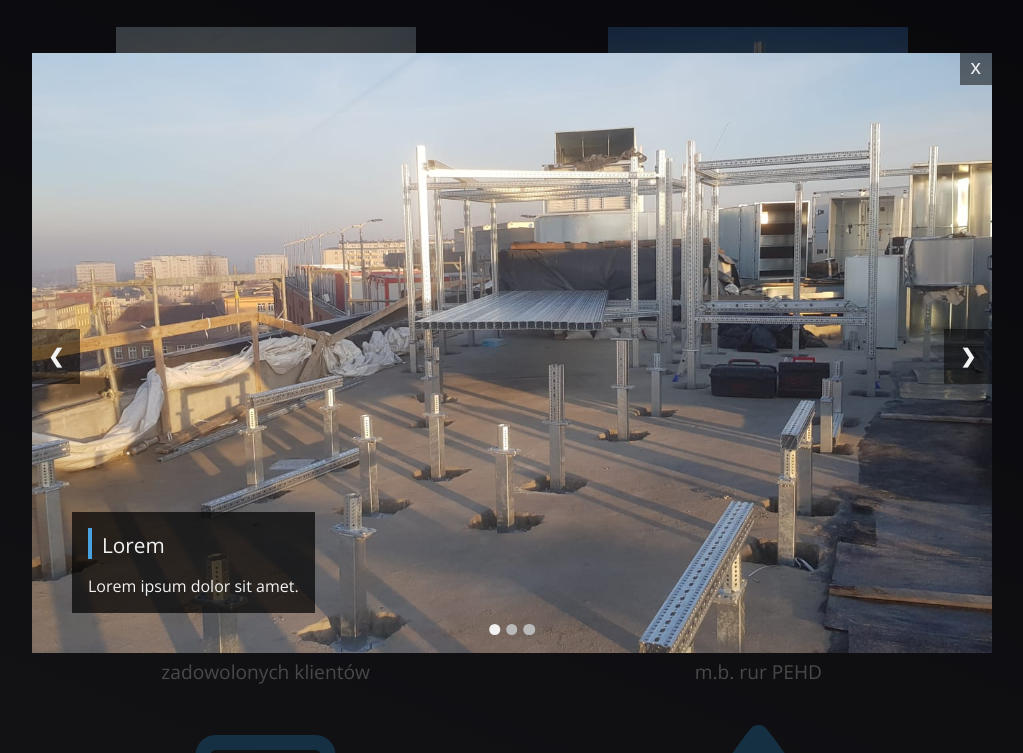
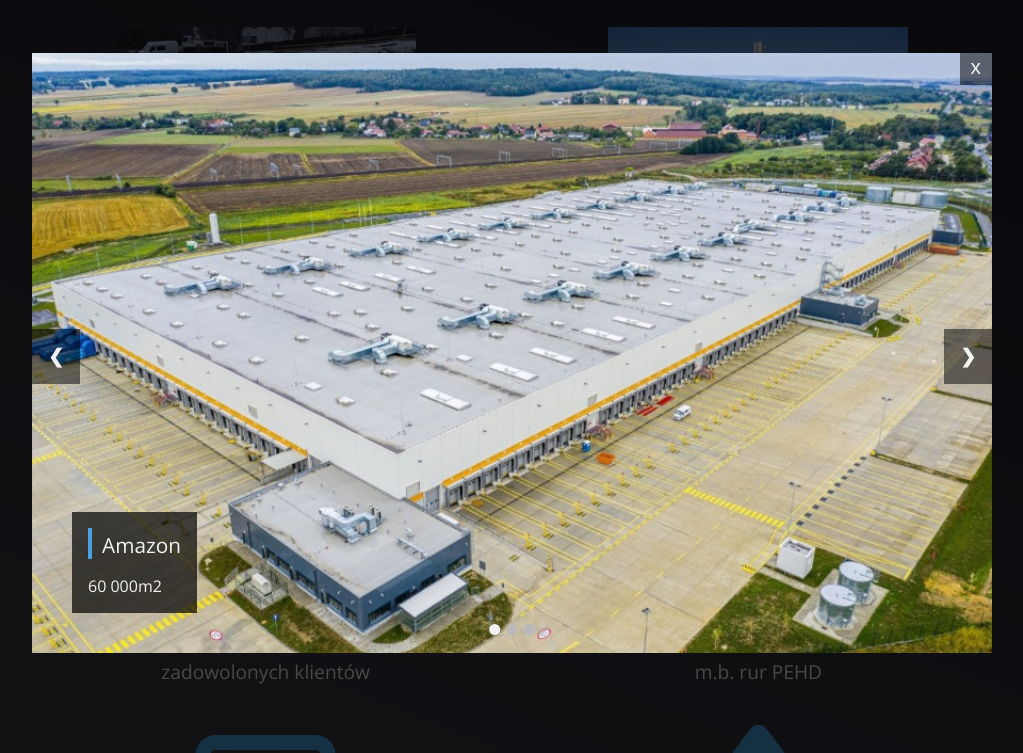
Before and after one commit to Goofsy/hydro-project, a website built with Parcel: page index.html in a window 1280 px wide. Both pictures are taken after a click on the button "Kliknij aby zobaczyc przykładowe realizacje". Shown: the part 1266-2019 px from the top of the page, without its empty margins (128-1151 px from the left). Built offline with nearby package versions, Linux system fonts and the light colour scheme.

Commit message:
added real photos and description in slider

```diff
--- a/index.html
+++ b/index.html
@@ -72,11 +72,19 @@
               <h4 class="card__title">Podciśnieniowe odwodnienia dachów</h4>
             </div>
             <div class="card">
-              <img src="./src/images/slide-1.jpeg" alt="" class="card__img" />
+              <img
+                src="./src/images/grawitacyjne.jpg"
+                alt=""
+                class="card__img"
+              />
               <h4 class="card__title">Grawitacyjne odwodnienia dachów</h4>
             </div>
             <div class="card">
-              <img src="./src/images/slide-3.jpeg" alt="" class="card__img" />
+              <img
+                src="./src/images/podposadzkowe.jpg"
+                alt=""
+                class="card__img"
+              />
               <h4 class="card__title">Kanalizacja podposadzkowa</h4>
             </div>
             <div class="card">
@@ -137,30 +145,24 @@
             <div class="slider__dots"></div>
 
             <div class="slider__slide">
-              <img src="./src/images/slide-3.jpeg" alt="Elephant at sunset" />
+              <img src="./src/images/amazon.jpg" alt="Elephant at sunset" />
               <div class="slider__slide__desc">
-                <h3 class="slider__slide__desc__title">Lorem</h3>
-                <p class="slider__slide__desc__text">
-                  Lorem ipsum dolor sit amet.
-                </p>
+                <h3 class="slider__slide__desc__title">Amazon</h3>
+                <p class="slider__slide__desc__text">60 000m2</p>
               </div>
             </div>
             <div class="slider__slide">
-              <img src="./src/images/slide-1.jpeg" alt="Elephant at sunset" />
+              <img src="./src/images/answear.jpg" alt="Elephant at sunset" />
               <div class="slider__slide__desc">
-                <h3 class="slider__slide__desc__title">Lorem</h3>
-                <p class="slider__slide__desc__text">
-                  Lorem ipsum dolor sit amet.
-                </p>
+                <h3 class="slider__slide__desc__title">Answear</h3>
+                <p class="slider__slide__desc__text">40 000m2</p>
               </div>
             </div>
             <div class="slider__slide">
-              <img src="./src/images/slide-3.jpeg" alt="Elephant at sunset" />
+              <img src="./src/images/panattoni.jpg" alt="Elephant at sunset" />
               <div class="slider__slide__desc">
-                <h3 class="slider__slide__desc__title">Lorem</h3>
-                <p class="slider__slide__desc__text">
-                  Lorem ipsum dolor sit amet.
-                </p>
+                <h3 class="slider__slide__desc__title">Panattoni</h3>
+                <p class="slider__slide__desc__text">13 000m2</p>
               </div>
             </div>
           </div>
```
Also changed, not shown: src/images/amazon.jpg (added), src/images/answear.jpg (added), src/images/grawitacyjne.jpg (added), src/images/panattoni.jpg (added), src/images/podposadzkowe.jpg (added), src/images/slide-1.jpeg (deleted), src/images/slide-3.jpeg (deleted).
